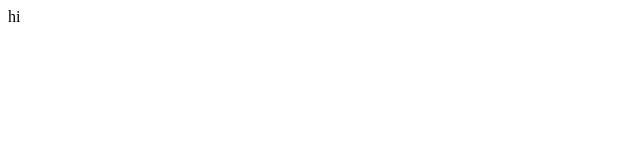
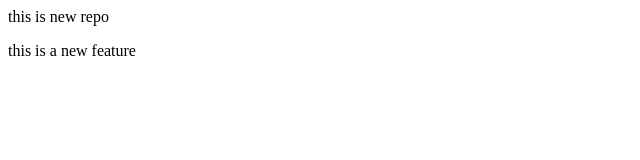
Before and after one commit to VIJYANTGAUTAM/localrepo, a plain HTML site: page index.html in a window 1280 px wide. Shown: the whole page, without its empty margins (0-640 px from the left). Drawn offline with Linux system fonts and the light colour scheme.

Commit message:
Add new Feature

```diff
--- a/index.html
+++ b/index.html
@@ -1,4 +1,9 @@
 <html>
 
-<div> hi</div>
+<div> <p>this is new repo</p>
+<p> this is a new feature</p>
+
+
+
+</div>
 </html>
```
